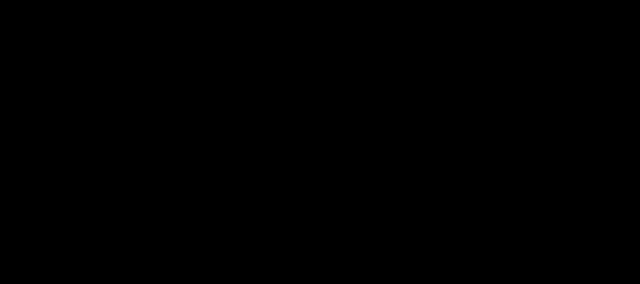
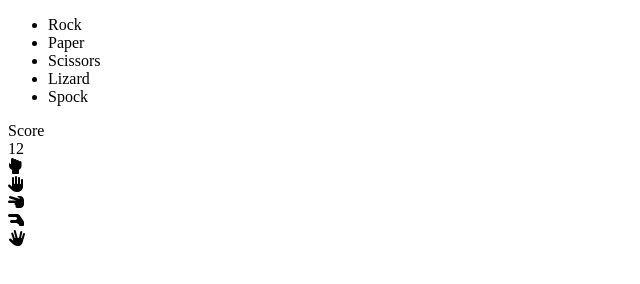
Before and after one commit to KWalesch/Project-2, a plain HTML site: page index.html in a window 1280 px wide. Shown: the whole page, without its empty margins (0-640 px from the left). Drawn offline with Linux system fonts and the light colour scheme.

Commit message:
Add titles and symbols

```diff
--- a/assets/css/style.css
+++ b/assets/css/style.css
@@ -1,3 +1,15 @@
-body{
-    background-color: black;
+* {
+    box-sizing: border-box;
 }
+img {
+    max-width: 100%;
+}
+
+.flex-row{
+    display: flex;
+    flex-flow:row nowrap;
+}
+.flec-column {
+    display: flex;
+    flex-flow: column nowrap;
+}
--- a/index.html
+++ b/index.html
@@ -5,10 +5,36 @@
     <meta http-equiv="X-UA-Compatible" content="IE=edge">
     <meta name="viewport" content="width=device-width, initial-scale=1.0">
     <link rel="stylesheet" href="assets/css/style.css">
+    <link rel="stylesheet" href="assets/images/">
     <title>Document</title>
 </head>
 <body>
+    <!-- title block-->
+    <section class="title-area">
+        <ul>
+            <li>Rock</li>
+            <li>Paper</li>
+            <li>Scissors</li>
+            <li>Lizard</li>
+            <li>Spock</li>
+        </ul>
+
+    <div class="score">
+        <div class="score-heading">Score</div>
+        <div class="score-count">12</div>
+    </div>
+</section>
+<!-- user choice-->
+<section class="userchoice">
+    <div class="game-symbol-rock" ><i class="fa-solid fa-hand-back-fist"></i></div>
+    <div class="game-symbol-paper" ><i class="fa-solid fa-hand"></i></div>
+    <div class="game-symbol-scissors" ><i class="fa-solid fa-hand-scissors"></i></div>
+    <div class="game-symbol-lizard" ><i class="fa-solid fa-hand-lizard"></i></div>
+    <div class="game-symbol-spock" ><i class="fa-solid fa-hand-spock"></i></div>
+</section>
 
     <script src="assets/js/script.js"></script>
+    <script src="https://kit.fontawesome.com/c231284999.js" crossorigin="anonymous"></script>
+
 </body>
 </html>
```
Also changed, not shown: assets/images/hand-back-fist-solid.svg (added), assets/images/hand-lizard-solid.svg (added), assets/images/hand-scissors-solid.svg (added), assets/images/hand-solid.svg (added), assets/images/hand-spock-solid.svg (added).
